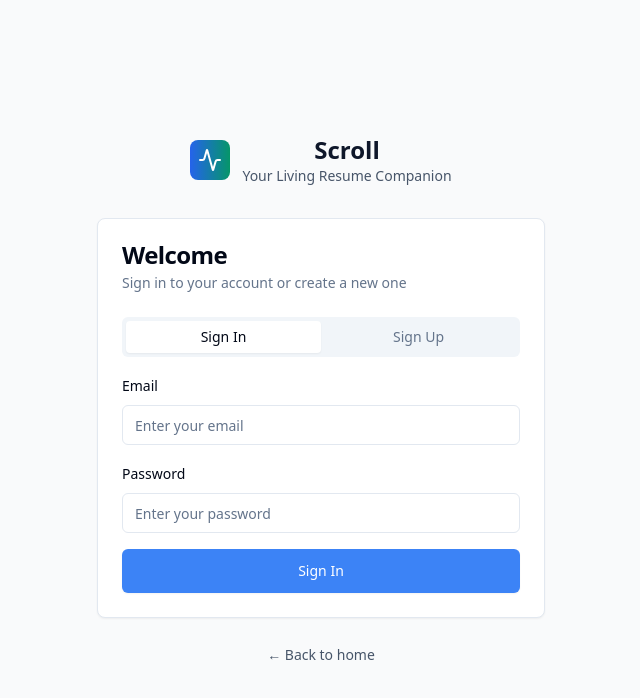
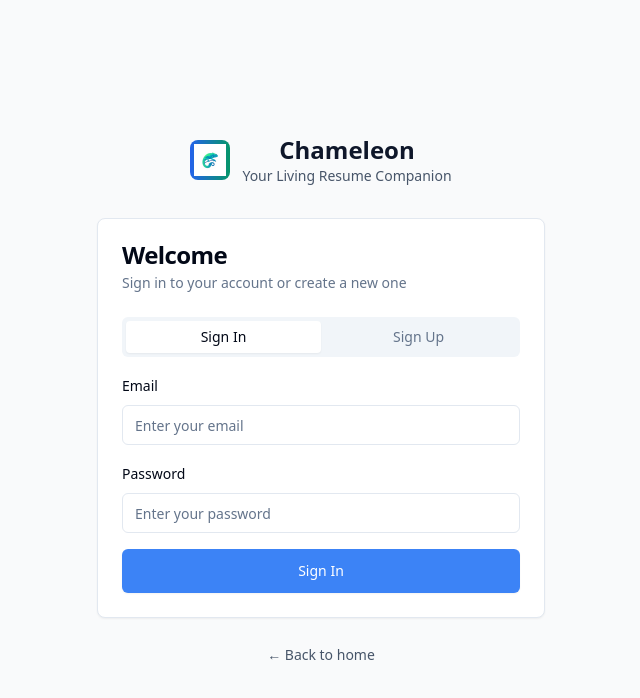
Before and after one commit to fespinosa352/scroll-app, a React (Vite) app: page /auth in a window 1280 px wide. Shown: the top 698 px of the page, without its empty margins (319-959 px from the left). Built offline with nearby package versions, Linux system fonts and the light colour scheme.

Commit message:
Update app name and logo
Update the application name and logo to reflect the new branding.

```diff
--- a/index.html
+++ b/index.html
@@ -2,19 +2,20 @@
 <html lang="en">
   <head>
     <meta charset="UTF-8" />
+    <link rel="icon" href="/src/assets/chameleon-logo.png" type="image/png">
     <meta name="viewport" content="width=device-width, initial-scale=1.0" />
-    <title>career-fitbit-scribe</title>
-    <meta name="description" content="Lovable Generated Project" />
-    <meta name="author" content="Lovable" />
+    <title>Chameleon - Your Living Resume Companion</title>
+    <meta name="description" content="AI-powered resume optimization and career tracking platform" />
+    <meta name="author" content="Chameleon AI" />
 
-    <meta property="og:title" content="career-fitbit-scribe" />
-    <meta property="og:description" content="Lovable Generated Project" />
+    <meta property="og:title" content="Chameleon - Your Living Resume Companion" />
+    <meta property="og:description" content="AI-powered resume optimization and career tracking platform" />
     <meta property="og:type" content="website" />
-    <meta property="og:image" content="https://lovable.dev/opengraph-image-p98pqg.png" />
+    <meta property="og:image" content="/src/assets/chameleon-logo.png" />
 
     <meta name="twitter:card" content="summary_large_image" />
-    <meta name="twitter:site" content="@lovable_dev" />
-    <meta name="twitter:image" content="https://lovable.dev/opengraph-image-p98pqg.png" />
+    <meta name="twitter:site" content="@chameleon_ai" />
+    <meta name="twitter:image" content="/src/assets/chameleon-logo.png" />
   </head>
 
   <body>
--- a/src/components/SocialProof.tsx
+++ b/src/components/SocialProof.tsx
@@ -17,7 +17,7 @@ const SocialProof = () => {
                 <Users className="w-6 h-6 text-white" />
               </div>
               <div className="text-2xl md:text-3xl font-bold text-blue-600">15,000+</div>
-              <div className="text-sm text-slate-600">Professionals using Scroll</div>
+              <div className="text-sm text-slate-600">Professionals using Chameleon</div>
             </div>
 
             <div className="flex flex-col items-center space-y-2">
--- a/src/pages/Auth.tsx
+++ b/src/pages/Auth.tsx
@@ -7,6 +7,7 @@ import { Tabs, TabsContent, TabsList, TabsTrigger } from "@/components/ui/tabs";
 import { useAuth } from '@/hooks/useAuth';
 import { useToast } from '@/hooks/use-toast';
 import { Activity } from "lucide-react";
+import chameleonLogo from "@/assets/chameleon-logo.png";
 import { Link } from 'react-router-dom';
 
 const Auth = () => {
@@ -73,11 +74,11 @@ const Auth = () => {
         {/* Header */}
         <div className="text-center mb-8">
           <Link to="/" className="inline-flex items-center space-x-3">
-            <div className="w-10 h-10 bg-gradient-to-r from-blue-600 to-emerald-600 rounded-lg flex items-center justify-center">
-              <Activity className="w-6 h-6 text-white" />
+            <div className="w-10 h-10 bg-gradient-to-r from-blue-600 to-emerald-600 rounded-lg flex items-center justify-center p-1">
+              <img src={chameleonLogo} alt="Chameleon" className="w-full h-full object-contain" />
             </div>
             <div>
-              <h1 className="text-2xl font-bold text-slate-900">Scroll</h1>
+              <h1 className="text-2xl font-bold text-slate-900">Chameleon</h1>
               <p className="text-sm text-slate-600">Your Living Resume Companion</p>
             </div>
           </Link>
--- a/src/pages/Index.tsx
+++ b/src/pages/Index.tsx
@@ -5,7 +5,8 @@ import { Tabs, TabsContent, TabsList, TabsTrigger } from "@/components/ui/tabs";
 import { Button } from "@/components/ui/button";
 import { Badge } from "@/components/ui/badge";
 import { Progress } from "@/components/ui/progress";
-import { Plus, FileText, User, BookOpen, Target, TrendingUp, Search, PlayCircle, Scroll, Briefcase, Calendar, Activity, LogOut } from "lucide-react";
+import { Plus, FileText, User, BookOpen, Target, TrendingUp, Search, PlayCircle, Briefcase, Calendar, Activity, LogOut } from "lucide-react";
+import chameleonLogo from "@/assets/chameleon-logo.png";
 import { useAuth } from "@/hooks/useAuth";
 import { useNavigate } from "react-router-dom";
 import AchievementLogger from "@/components/AchievementLogger";
@@ -68,11 +69,11 @@ const Index = () => {
           <div className="container mx-auto px-4 py-4">
             <div className="flex items-center justify-between">
               <div className="flex items-center space-x-3">
-                <div className="w-10 h-10 bg-gradient-to-r from-blue-600 to-emerald-600 rounded-lg flex items-center justify-center">
-                  <Activity className="w-6 h-6 text-white" />
+                <div className="w-10 h-10 bg-gradient-to-r from-blue-600 to-emerald-600 rounded-lg flex items-center justify-center p-1">
+                  <img src={chameleonLogo} alt="Chameleon" className="w-full h-full object-contain" />
                 </div>
                 <div>
-                  <h1 className="text-2xl font-bold text-slate-900">Scroll</h1>
+                  <h1 className="text-2xl font-bold text-slate-900">Chameleon</h1>
                   <p className="text-sm text-slate-600">Your Living Resume Companion</p>
                 </div>
               </div>
```
Also changed, not shown: src/assets/chameleon-logo.png (added).
